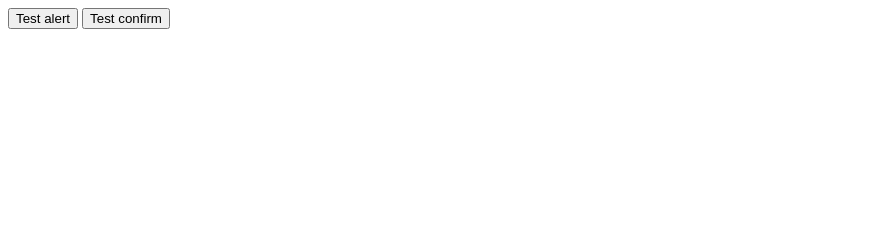
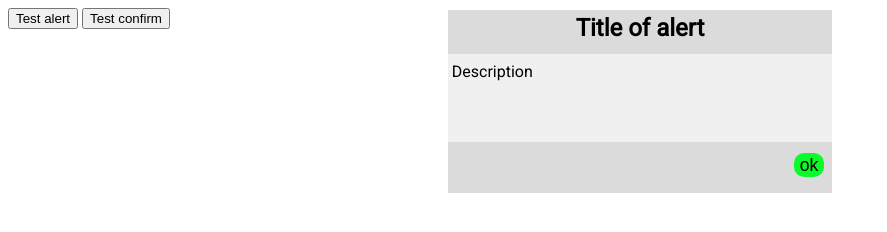
Before and after one commit to UFO753/UFOJSAlerts, a plain HTML site: page index.html in a window 1280 px wide. Both pictures are taken after a click on the button "Test alert". Shown: the whole page, without its empty margins (0-887 px from the left). Drawn offline with Linux system fonts and the light colour scheme.

Commit message:
Fixed error with adding enless button to alert, added author text to files

```diff
--- a/UFOAlerts.js
+++ b/UFOAlerts.js
@@ -1,27 +1,43 @@
+/*
+
+    Author:UFO753
+    Downloaded from: https://github.com/UFO753/UFOJSAlerts
+    Last Update: 19.12.2019 17:38 GMT+1
+
+*/
+
 function UFOAlertTrue(){
     console.log(true);
+    UFOAlertClose();
     return true;
 }
 
 function UFOAlertFalse(){
     console.log(false);
+    UFOAlertClose();
     return false;
 }
 
-function UFOAlertInputValue
+function UFOAlertInputValue(){
 
-var alert= document.createElement("div");
+}
+
+var alert, AlertTextTop, AlertTextBottom;
+function CreateElem(){
+    alert= document.createElement("div");
     alert.setAttribute("class", "UFOAlert");
     alert.setAttribute("id","UFOAlert");
-var AlertTextTop = document.createElement("div");
+    AlertTextTop = document.createElement("div");
     AlertTextTop.setAttribute("class", "UFOAlertTop");
     AlertTextTop.setAttribute("id","UFOAlertTop");
-var AlertTextMiddle = document.createElement("div");
+    AlertTextMiddle = document.createElement("div");
     AlertTextMiddle.setAttribute("class", "UFOAlertMiddle");
     AlertTextMiddle.setAttribute("id","UFOAlertMiddle");
-var AlertTextBottom = document.createElement("div");
+    AlertTextBottom = document.createElement("div");
     AlertTextBottom.setAttribute("class", "UFOAlertBottom");
     AlertTextBottom.setAttribute("id","UFOAlertBottom");
+}
+
 
 
 function UFOAlertClose(){
@@ -46,6 +62,7 @@ function UFOAlertCreate(){
 }
 
 function UFOAlert(alert_title,text,button_text){
+    CreateElem();
     var button = createButton(button_text, 'UFOAlertClose()','UFOAlertButton');
     console.log(button);
     if(document.getElementById("UFOAlert")!=null)
@@ -59,6 +76,7 @@ function UFOAlert(alert_title,text,button_text){
 }
 
 function UFOAlertConfirm(alert_title, text, button_false, button_true){
+    CreateElem();
     var button_false = createButton( button_false, 'UFOAlertFalse()', 'UFOAlertFalseButton' );
     var button_true = createButton( button_true, 'UFOAlertTrue()', 'UFOAlertTrueButton' );
     if(document.getElementById("UFOAlert")!=null)
--- a/UFOstyle.css
+++ b/UFOstyle.css
@@ -1,3 +1,11 @@
+/*
+
+    Author:UFO753
+    Downloaded from: https://github.com/UFO753/UFOJSAlerts
+    Last Update: 19.12.2019 17:38 GMT+1
+
+*/
+
 @import url('https://fonts.googleapis.com/css?family=Roboto&display=swap');
 
 body{
@@ -25,6 +33,8 @@ body{
 .UFOAlertMiddle{
     height:50%;
     width:100%;
+    padding-top:2%;
+    padding-left:1%;
 }
 
 .UFOAlertTop{
@@ -43,15 +53,16 @@ body{
     height:25%;
     width:100%;
     line-height: 25%;
+    padding-top:3%;
 }
 
 .UFOAlertButton{
     background-color: #0afa2a;
     font-size: 110%;
+    height:60%;
     float:right;
     border: none;
     border-radius: 10px;
-    margin-top: 2%;
     margin-right: 2%;
     margin-bottom: 2%;
 }
@@ -59,9 +70,9 @@ body{
 .UFOAlertFalseButton{
     background-color: red;
     font-size: 110%;
+    height:60%;
     border: none;
     border-radius: 10px;
-    margin-top:2%;
     margin-left: 2%;
     margin-right: 2%;
 }
@@ -71,7 +82,7 @@ body{
     font-size: 110%;
     border: none;
     border-radius: 10px;
-    margin-top:2%;
+    height:60%;
     margin-left: 2%;
     margin-right: 2%;
 }
--- a/index.html
+++ b/index.html
@@ -9,8 +9,8 @@
 </head>
 <body>
 
-    <button onclick="UFOAlert('tytul','test','button');">Test alert</button>
-    <button onclick="UFOAlertConfirm('tytul','test','nie','tak');">Test confirm</button>
+    <button onclick="UFOAlert('Title of alert','Description','ok');">Test alert</button>
+    <button onclick="UFOAlertConfirm('Title of alert','Description','no','yes');">Test confirm</button>
     <script type="text/javascript" src="UFOAlerts.js"></script>
 </body>
 </html>
```
Lines whose indentation alone changed are shown as unchanged.
